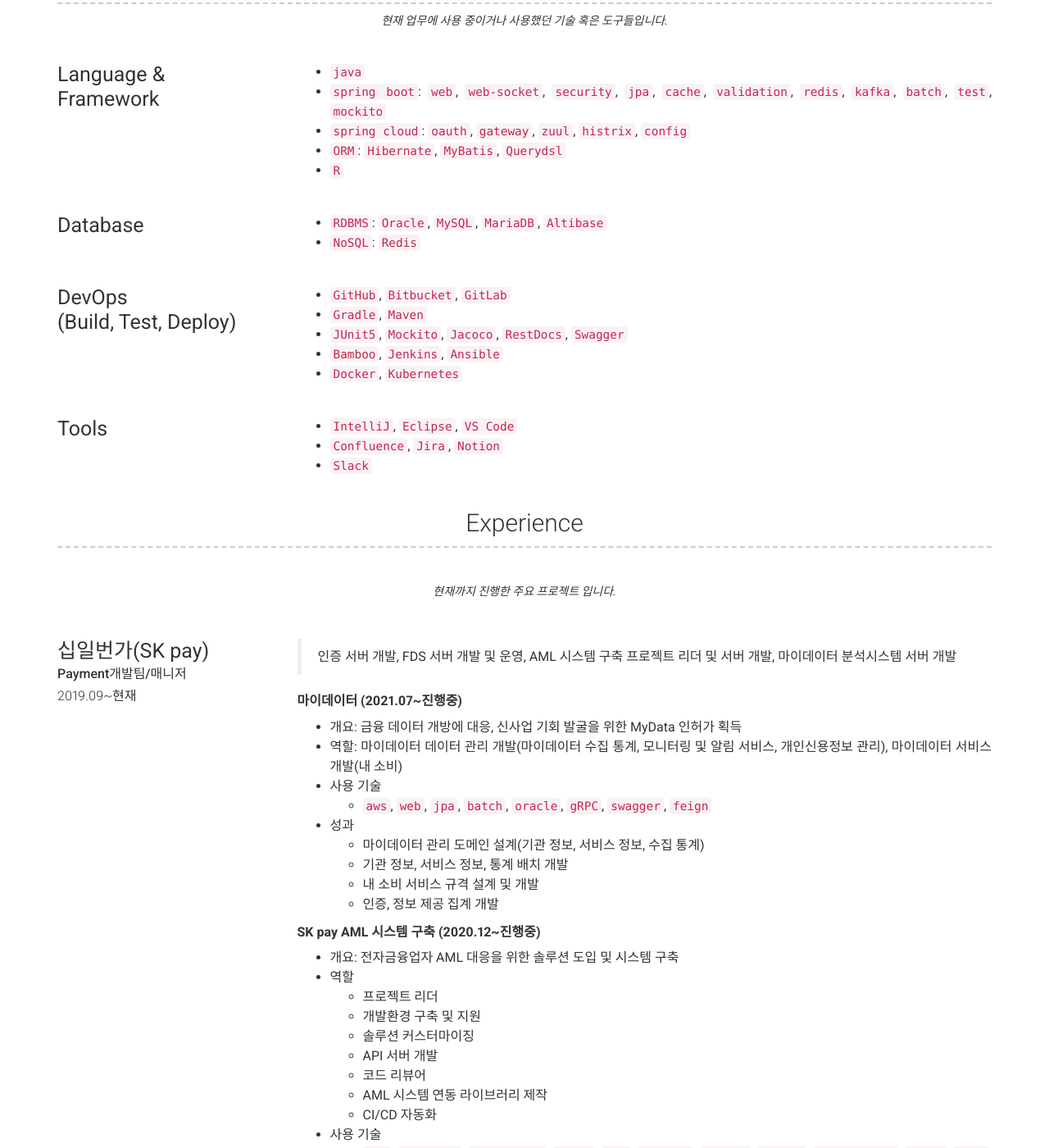
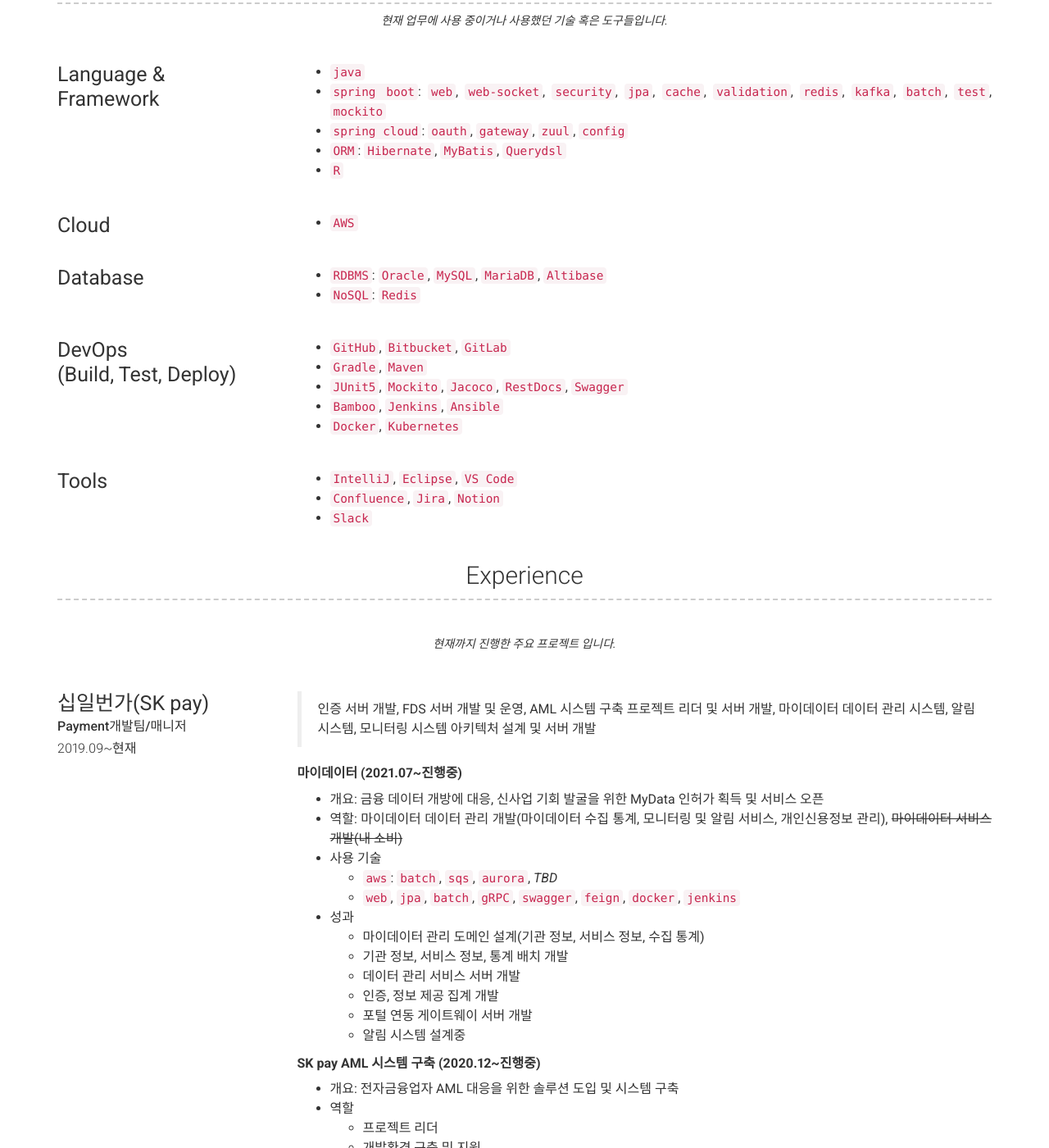
Before and after one commit to lcalmsky/resume, a Jekyll site: the page built from index.md, in a window 1280 px wide and 1400 px high, scrolled down 828 px. Shown: the whole window at 82% size. Built offline with Jekyll 4.4.1, drawn with Linux system fonts in a browser that asks for light colours; nearby versions of some CDN libraries; some of the changed text lies outside the part shown.

Commit message:
Update _config.yml

```diff
--- a/_config.yml
+++ b/_config.yml
@@ -61,7 +61,7 @@
 
   2014년부터 `자바 백엔드 개발자`로 다양한 도메인(IoT, Fintech, WebOS)에서 `시스템 구축 및 설계`, `서비스 개발`을 해왔습니다.
 
-  현재는 십일번가 내 SK pay 관련 조직에서 AML(자금세탁방지) 시스템 구축 프로젝트에 개발리더로 `매니징`, `설계`, `개발`에 참여하고 있습니다.
+  현재는 십일번가 내 SK pay 관련 조직에서 AML(자금세탁방지) 시스템 구축 프로젝트에 개발 리더로 `매니징`, `설계`, `개발`에 참여하고 있고, 마이데이터 시스템 구축 및 개발 업무를 병행하고 있습니다.
 
   `가장 좋아하는 일`은 협업하는 동료들이 같이 사용할 수 있는 `라이브러리를 제작`하는 것으로, 개발자가 편리하게 사용할 수 있는 `개발 경험을 제공`하기위해 고민하고 설계하는 과정을 즐기고, 그렇게 작성할 수 있게 많은 노력을 기울이고 있습니다.
 
@@ -85,9 +85,14 @@
         description: |
           - `java`
           - `spring boot`: `web`, `web-socket`, `security`, `jpa`, `cache`, `validation`, `redis`, `kafka`, `batch`, `test`, `mockito`
-          - `spring cloud`: `oauth`, `gateway`, `zuul`, `histrix`, `config`
+          - `spring cloud`: `oauth`, `gateway`, `zuul`, `config`
           - `ORM`: `Hibernate`, `MyBatis`, `Querydsl`
           - `R`
+      - layout: left
+        title: Cloud
+        card: markdown
+        description: |
+          - `AWS`
       - layout: left
         title: Database
         card: markdown
@@ -121,18 +126,21 @@
         sub_title: Payment개발팀/매니저
         caption: 2019.09~현재
         description: |
-          > 인증 서버 개발, FDS 서버 개발 및 운영, AML 시스템 구축 프로젝트 리더 및 서버 개발, 마이데이터 분석시스템 서버 개발
+          > 인증 서버 개발, FDS 서버 개발 및 운영, AML 시스템 구축 프로젝트 리더 및 서버 개발, 마이데이터 데이터 관리 시스템, 알림 시스템, 모니터링 시스템 아키텍처 설계 및 서버 개발
 
           <strong>마이데이터 (2021.07~진행중)</strong>
-          * 개요: 금융 데이터 개방에 대응, 신사업 기회 발굴을 위한 MyData 인허가 획득
-          * 역할: 마이데이터 데이터 관리 개발(마이데이터 수집 통계, 모니터링 및 알림 서비스, 개인신용정보 관리), 마이데이터 서비스 개발(내 소비)
+          * 개요: 금융 데이터 개방에 대응, 신사업 기회 발굴을 위한 MyData 인허가 획득 및 서비스 오픈
+          * 역할: 마이데이터 데이터 관리 개발(마이데이터 수집 통계, 모니터링 및 알림 서비스, 개인신용정보 관리), ~~마이데이터 서비스 개발(내 소비)~~
           * 사용 기술
-            * `aws`, `web`, `jpa`, `batch`, `oracle`, `gRPC`, `swagger`, `feign`
+            * `aws`: `batch`, `sqs`, `aurora`, _TBD_
+            * `web`, `jpa`, `batch`, `gRPC`, `swagger`, `feign`, `docker`, `jenkins`
           * 성과
             * 마이데이터 관리 도메인 설계(기관 정보, 서비스 정보, 수집 통계)
             * 기관 정보, 서비스 정보, 통계 배치 개발
-            * 내 소비 서비스 규격 설계 및 개발
+            * 데이터 관리 서비스 서버 개발
             * 인증, 정보 제공 집계 개발
+            * 포털 연동 게이트웨이 서버 개발
+            * 알림 시스템 설계중
 
           <strong>SK pay AML 시스템 구축 (2020.12~진행중)</strong>
           * 개요: 전자금융업자 AML 대응을 위한 솔루션 도입 및 시스템 구축
```
